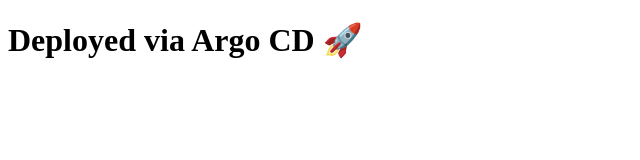
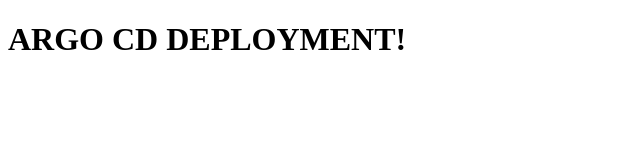
Before and after one commit to akylgit/argo, a plain HTML site: page index.html in a window 1280 px wide. Shown: the whole page, without its empty margins (0-640 px from the left). Drawn offline with Linux system fonts and the light colour scheme.

Commit message:
tenth commit

```diff
--- a/index.html
+++ b/index.html
@@ -1,5 +1,5 @@
 <!DOCTYPE html>
 <html>
   <head><title>Hello from GitHub Actions</title></head>
-  <body><h1>Deployed via Argo CD 🚀</h1></body>
+  <body><h1>ARGO CD DEPLOYMENT!</h1></body>
 </html>
```
